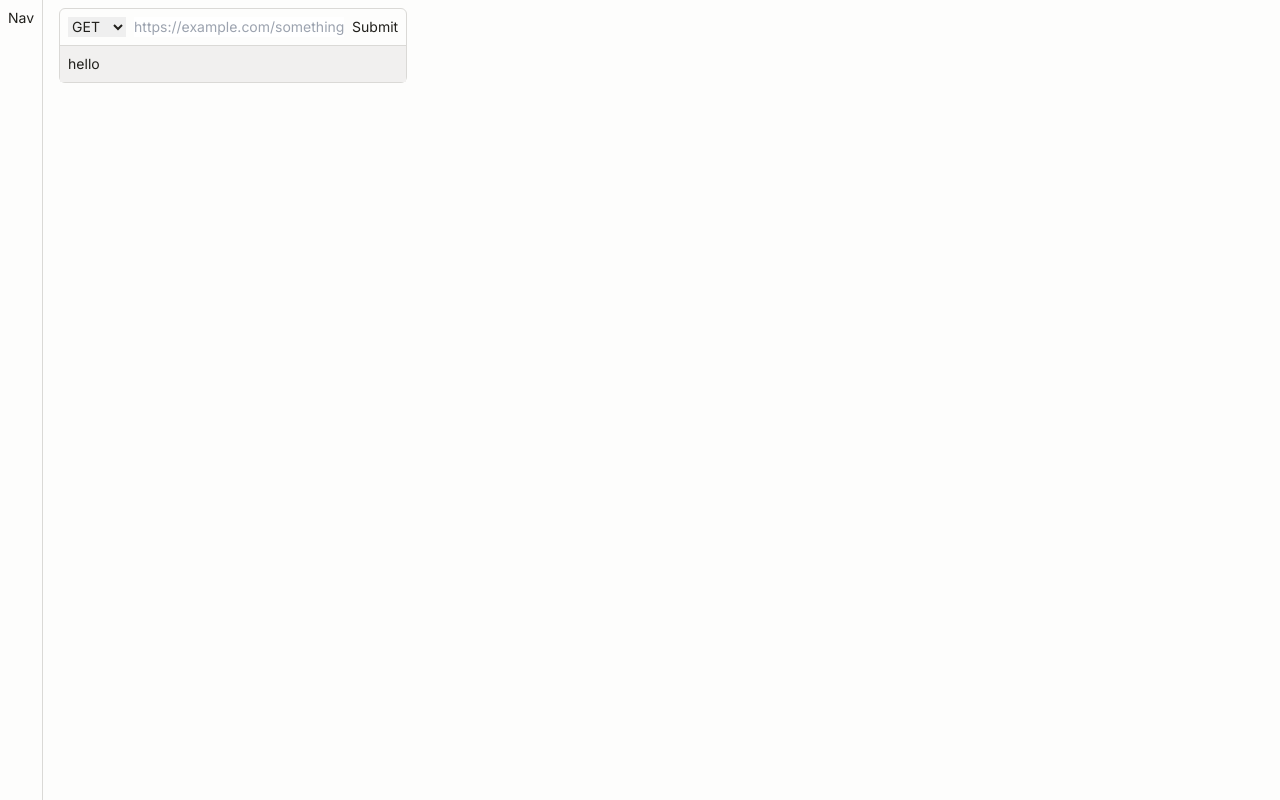
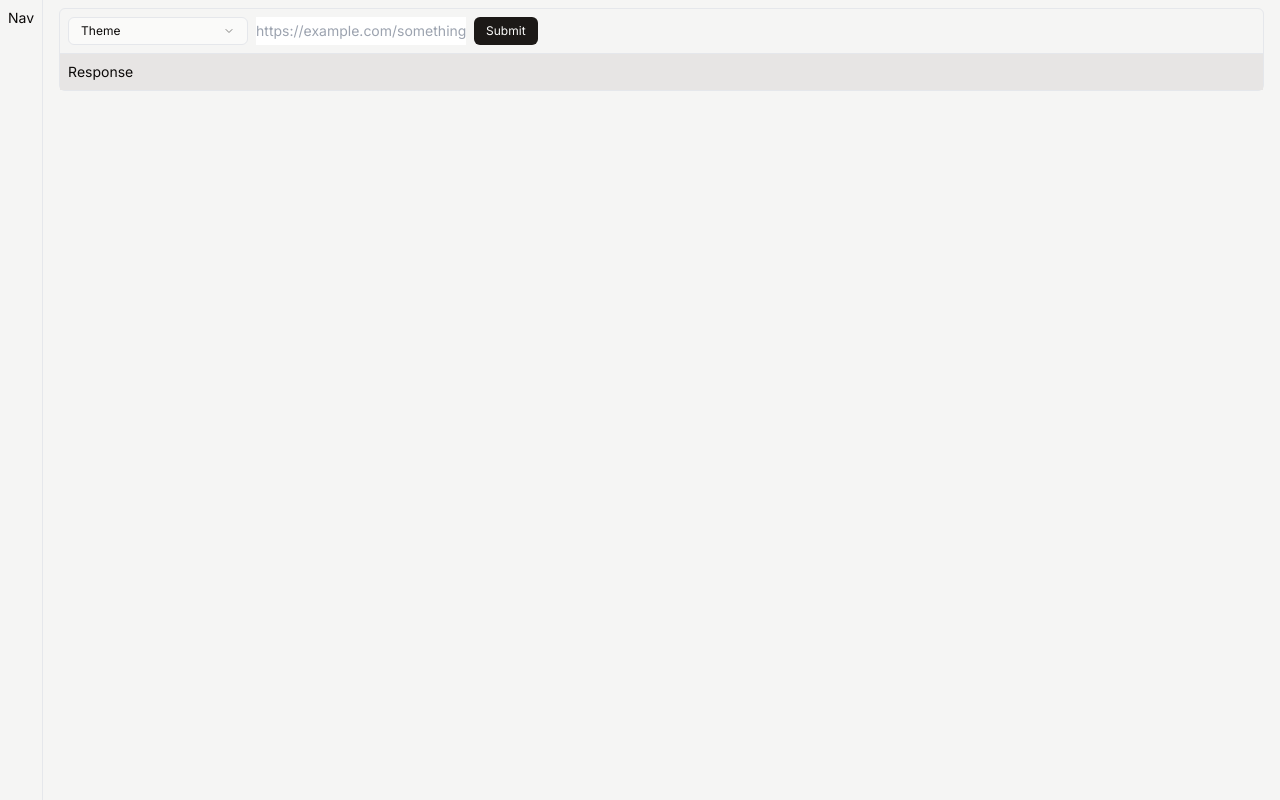
Before and after one commit to daviddkkim/Make, a Next.js app: page / in a window 1280 px wide. Built offline with nearby package versions, Linux system fonts and the light colour scheme.

Commit message:
remove radix colors and stick with tailwind default, and add a select component

```diff
--- a/package.json
+++ b/package.json
@@ -10,7 +10,11 @@
   },
   "dependencies": {
     "@radix-ui/colors": "^3.0.0",
+    "@radix-ui/react-select": "^2.0.0",
+    "@radix-ui/react-slot": "^1.0.2",
+    "class-variance-authority": "^0.7.0",
     "clsx": "^2.1.1",
+    "lucide-react": "^0.394.0",
     "next": "14.2.3",
     "react": "^18",
     "react-dom": "^18",
--- a/src/app/globals.css
+++ b/src/app/globals.css
@@ -3,15 +3,8 @@
 @tailwind utilities;
 
 :root {
-  --foreground-rgb: #21201c;
-  --background-rgb: #fdfdfc;
-}
-
-@media (prefers-color-scheme: dark) {
-  :root {
-    --foreground-rgb: #eeeeec;
-    --background-rgb: #111110;
-  }
+  --foreground-rgb: #0c0a09;
+  --background-rgb: ##f5f5f4;
 }
 
 body {
--- a/src/app/layout.tsx
+++ b/src/app/layout.tsx
@@ -18,12 +18,10 @@ export default function RootLayout({
   return (
     <html lang="en">
       <body className={cn(inter.className, "flex text-sm")}>
-        <nav className="p-2 border-r border-sand-600-light dark:border-sand-600-dark h-screen">
+        <nav className="p-2 border-r bg-stone-100 h-screen">
           Nav
         </nav>
-        <div>
           {children}
-        </div>
       </body>
     </html>
   );
--- a/src/app/page.tsx
+++ b/src/app/page.tsx
@@ -1,20 +1,26 @@
-import Image from "next/image";
+import { Button } from "@/components/Button";
+import { Select, SelectContent, SelectItem, SelectTrigger, SelectValue } from "@/components/Select";
 
 export default function Home() {
   return (
-    <main className="bg-sand-100-light dark:bg-sand-100-dark text-sand-1200-light dark:text-sand-1200-dark  px-4 py-2 ">
-
-      <div className="border border-sand-600-light dark:border-sand-600-dark rounded-md">
+    <main className="bg-stone-100 h-screen w-full  px-4 py-2 ">
+      <div className="border rounded-md">
         <div className=" p-2 flex gap-2">
-          <select>
-            <option>GET</option>
-            <option>POST</option>
-          </select>
+          <Select>
+            <SelectTrigger className="w-[180px]">
+              <SelectValue placeholder="Theme" />
+            </SelectTrigger>
+            <SelectContent>
+              <SelectItem value="light">Light</SelectItem>
+              <SelectItem value="dark">Dark</SelectItem>
+              <SelectItem value="system">System</SelectItem>
+            </SelectContent>
+          </Select>
           <input placeholder="https://example.com/something" />
-          <button> Submit</button>
+          <Button> Submit</Button>
         </div>
-        <div className="bg-sand-300-light dark:bg-sand-300-dark p-2 border-t border-sand-600-light dark:border-sand-600">
-        hello
+        <div className="bg-stone-200 p-2 border-t">
+          Response
         </div>
       </div>
     </main>
--- /dev/null
+++ b/src/components/Button.tsx
@@ -0,0 +1,56 @@
+import * as React from "react"
+import { Slot } from "@radix-ui/react-slot"
+import { cva, type VariantProps } from "class-variance-authority"
+
+import { cn } from "@/libs/utils"
+
+const buttonVariants = cva(
+  "inline-flex items-center justify-center whitespace-nowrap rounded-md text-xs font-regular ring-offset-background transition-colors focus-visible:outline-none focus-visible:ring-2 focus-visible:ring-ring focus-visible:ring-offset-2 disabled:pointer-events-none disabled:opacity-50",
+  {
+    variants: {
+      variant: {
+        default: "bg-stone-900 text-stone-50 hover:bg-stone-800",
+        destructive:
+          "bg-red-600 text-red-950 hover:bg-red-700",
+        outline:
+          "text-sand-1200-light dark:text-sand-1200-dark border border-input bg-sand-100-light dark:bg-sand-100-dark hover:bg-sand-200-light dark:hover:bg-sand-200-dark",
+        secondary:
+          "bg-primary-300-light dark:bg-primary-300-dark border border-color-primary-600-light dark:border-color-primary-600-dark text-primary-1200-light dark:text-primary-1200-dark hover:bg-primary-400-light hover:bg-primary-400-dark",
+        ghost: "hover:bg-accent hover:text-accent-foreground",
+        link: "text-primary underline-offset-4 hover:underline",
+      },
+      size: {
+        default: "h-7 px-3",
+        sm: "h-6 rounded-md px-2",
+        lg: "h-8 rounded-md px-4",
+        icon: "h-8 w-8",
+      },
+    },
+    defaultVariants: {
+      variant: "default",
+      size: "default",
+    },
+  }
+)
+
+export interface ButtonProps
+  extends React.ButtonHTMLAttributes<HTMLButtonElement>,
+    VariantProps<typeof buttonVariants> {
+  asChild?: boolean
+}
+
+const Button = React.forwardRef<HTMLButtonElement, ButtonProps>(
+  ({ className, variant, size, asChild = false, ...props }, ref) => {
+    const Comp = asChild ? Slot : "button"
+    return (
+      <Comp
+        className={cn(buttonVariants({ variant, size, className }))}
+        ref={ref}
+        {...props}
+      />
+    )
+  }
+)
+Button.displayName = "Button"
+
+export { Button, buttonVariants }
--- /dev/null
+++ b/src/components/Select.tsx
@@ -0,0 +1,160 @@
+"use client"
+
+import * as React from "react"
+import * as SelectPrimitive from "@radix-ui/react-select"
+import { Check, ChevronDown, ChevronUp } from "lucide-react"
+
+import { cn } from "@/libs/utils"
+
+const Select = SelectPrimitive.Root
+
+const SelectGroup = SelectPrimitive.Group
+
+const SelectValue = SelectPrimitive.Value
+
+const SelectTrigger = React.forwardRef<
+  React.ElementRef<typeof SelectPrimitive.Trigger>,
+  React.ComponentPropsWithoutRef<typeof SelectPrimitive.Trigger>
+>(({ className, children, ...props }, ref) => (
+  <SelectPrimitive.Trigger
+    ref={ref}
+    className={cn(
+      "flex h-7 w-full items-center justify-between rounded-md border border-input bg-stone-50 px-3 py-2 text-xs ring-offset-background placeholder:text-muted-foreground focus:outline-none focus:ring-2 focus:ring-ring focus:ring-offset-2 disabled:cursor-not-allowed disabled:opacity-50 [&>span]:line-clamp-1",
+      className
+    )}
+    {...props}
+  >
+    {children}
+    <SelectPrimitive.Icon asChild>
+      <ChevronDown className="h-3 w-3 opacity-50" />
+    </SelectPrimitive.Icon>
+  </SelectPrimitive.Trigger>
+))
+SelectTrigger.displayName = SelectPrimitive.Trigger.displayName
+
+const SelectScrollUpButton = React.forwardRef<
+  React.ElementRef<typeof SelectPrimitive.ScrollUpButton>,
+  React.ComponentPropsWithoutRef<typeof SelectPrimitive.ScrollUpButton>
+>(({ className, ...props }, ref) => (
+  <SelectPrimitive.ScrollUpButton
+    ref={ref}
+    className={cn(
+      "flex cursor-default items-center justify-center py-1",
+      className
+    )}
+    {...props}
+  >
+    <ChevronUp className="h-4 w-4" />
+  </SelectPrimitive.ScrollUpButton>
+))
+SelectScrollUpButton.displayName = SelectPrimitive.ScrollUpButton.displayName
+
+const SelectScrollDownButton = React.forwardRef<
+  React.ElementRef<typeof SelectPrimitive.ScrollDownButton>,
+  React.ComponentPropsWithoutRef<typeof SelectPrimitive.ScrollDownButton>
+>(({ className, ...props }, ref) => (
+  <SelectPrimitive.ScrollDownButton
+    ref={ref}
+    className={cn(
+      "flex cursor-default items-center justify-center py-1",
+      className
+    )}
+    {...props}
+  >
+    <ChevronDown className="h-4 w-4" />
+  </SelectPrimitive.ScrollDownButton>
+))
+SelectScrollDownButton.displayName =
+  SelectPrimitive.ScrollDownButton.displayName
+
+const SelectContent = React.forwardRef<
+  React.ElementRef<typeof SelectPrimitive.Content>,
+  React.ComponentPropsWithoutRef<typeof SelectPrimitive.Content>
+>(({ className, children, position = "popper", ...props }, ref) => (
+  <SelectPrimitive.Portal>
+    <SelectPrimitive.Content
+      ref={ref}
+      className={cn(
+        "relative z-50 max-h-96 min-w-[8rem] overflow-hidden rounded-md border bg-stone-50 text-stone-950 shadow-md data-[state=open]:animate-in data-[state=closed]:animate-out data-[state=closed]:fade-out-0 data-[state=open]:fade-in-0 data-[state=closed]:zoom-out-95 data-[state=open]:zoom-in-95 data-[side=bottom]:slide-in-from-top-2 data-[side=left]:slide-in-from-right-2 data-[side=right]:slide-in-from-left-2 data-[side=top]:slide-in-from-bottom-2",
+        position === "popper" &&
+          "data-[side=bottom]:translate-y-1 data-[side=left]:-translate-x-1 data-[side=right]:translate-x-1 data-[side=top]:-translate-y-1",
+        className
+      )}
+      position={position}
+      {...props}
+    >
+      <SelectScrollUpButton />
+      <SelectPrimitive.Viewport
+        className={cn(
+          "p-1",
+          position === "popper" &&
+            "h-[var(--radix-select-trigger-height)] w-full min-w-[var(--radix-select-trigger-width)]"
+        )}
+      >
+        {children}
+      </SelectPrimitive.Viewport>
+      <SelectScrollDownButton />
+    </SelectPrimitive.Content>
+  </SelectPrimitive.Portal>
+))
+SelectContent.displayName = SelectPrimitive.Content.displayName
+
+const SelectLabel = React.forwardRef<
+  React.ElementRef<typeof SelectPrimitive.Label>,
+  React.ComponentPropsWithoutRef<typeof SelectPrimitive.Label>
+>(({ className, ...props }, ref) => (
+  <SelectPrimitive.Label
+    ref={ref}
+    className={cn("py-1.5 pl-8 pr-2 text-sm font-semibold", className)}
+    {...props}
+  />
+))
+SelectLabel.displayName = SelectPrimitive.Label.displayName
+
+const SelectItem = React.forwardRef<
+  React.ElementRef<typeof SelectPrimitive.Item>,
+  React.ComponentPropsWithoutRef<typeof SelectPrimitive.Item>
+>(({ className, children, ...props }, ref) => (
+  <SelectPrimitive.Item
+    ref={ref}
+    className={cn(
+      "relative flex w-full cursor-default select-none items-center rounded-sm py-1.5 pl-8 pr-2 text-xs outline-none focus:bg-stone-200 focus:text-accent-foreground data-[disabled]:pointer-events-none data-[disabled]:opacity-50",
+      className
+    )}
+    {...props}
+  >
+    <span className="absolute left-2 flex h-3.5 w-3.5 items-center justify-center">
+      <SelectPrimitive.ItemIndicator>
+        <Check className="h-3 w-3" />
+      </SelectPrimitive.ItemIndicator>
+    </span>
+
+    <SelectPrimitive.ItemText>{children}</SelectPrimitive.ItemText>
+  </SelectPrimitive.Item>
+))
+SelectItem.displayName = SelectPrimitive.Item.displayName
+
+const SelectSeparator = React.forwardRef<
+  React.ElementRef<typeof SelectPrimitive.Separator>,
+  React.ComponentPropsWithoutRef<typeof SelectPrimitive.Separator>
+>(({ className, ...props }, ref) => (
+  <SelectPrimitive.Separator
+    ref={ref}
+    className={cn("-mx-1 my-1 h-px bg-muted", className)}
+    {...props}
+  />
+))
+SelectSeparator.displayName = SelectPrimitive.Separator.displayName
+
+export {
+  Select,
+  SelectGroup,
+  SelectValue,
+  SelectTrigger,
+  SelectContent,
+  SelectLabel,
+  SelectItem,
+  SelectSeparator,
+  SelectScrollUpButton,
+  SelectScrollDownButton,
+}
--- a/tailwind.config.ts
+++ b/tailwind.config.ts
@@ -12,105 +12,12 @@ const config: Config = {
         "gradient-radial": "radial-gradient(var(--tw-gradient-stops))",
         "gradient-conic":
           "conic-gradient(from 180deg at 50% 50%, var(--tw-gradient-stops))",
+        //          "primary-button": "linear-gradient(to bottom, #0300e0, #0300e0 ),linear-gradient(to bottom,#0000 50%, #00000017),linear-gradient(to bottom,#0000 50%, #0300e0 80%)"
       },
-      colors: {
-        "primary-100": {
-          light: "#fcfdff",
-          dark: "#091021"
-        },
-        "primary-200": {
-          light: "#f5faff",
-          dark: "#0d172c"
-        },
-        "primary-300": {
-          light: "#eaf2ff",
-          dark: "#0c2158"
-        },
-        "primary-400": {
-          light: "#ddeaff",
-          dark: "#0c2977"
-        },
-        "primary-500": {
-          light: "#ccdfff",
-          dark: "#11328d"
-        },
-        "primary-600": {
-          light: "#b6d1ff",
-          dark: "#193e9f"
-        },
-        "primary-700": {
-          light: "#97beff",
-          dark: "204ab6"
-        },
-        "primary-800": {
-          light: "#72a3ff",
-          dark: "#2556d6"
-        },
-        "primary-900": {
-          light: "#0300e0",
-          dark: "#0300e0"
-        },
-        "primary-1000": {
-          light: "#32009b",
-          dark: "#32009b"
-        },
-        "primary-1100": {
-          light: "#164df3",
-          dark: "#89b1ff"
-        },
-        "primary-1200": {
-          light: "#0f296f",
-          dark: "#d0e2ff"
-        },
-        "sand-100": {
-          light: "#fdfdfc",
-          dark: "#111110"
-        },
-        "sand-200": {
-          light: "#f9f9f8",
-          dark: "#191918"
-        },
-        "sand-300": {
-          light: "#f1f0ef",
-          dark: "#222221"
-        },
-        "sand-400": {
-          light: "#e9e8e6",
-          dark: "#2a2a28"
-        },
-        "sand-500": {
-          light: "#e2e1de",
-          dark: "#31312e"
-        },
-        "sand-600": {
-          light: "#dad9d6",
-          dark: "#3b3a37"
-        },
-        "sand-700": {
-          light: "#cfceca",
-          dark: "#494844"
-        },
-        "sand-800": {
-          light: "#bcbbb5",
-          dark: "#62605b"
-        },
-        "sand-900": {
-          light: "#8d8d86",
-          dark: "#6f6d66"
-        },
-        "sand-1000": {
-          light: "#82827c",
-          dark: "#7c7b74"
-        },
-        "sand-1100": {
-          light: "#63635e",
-          dark: "#b5b3ad"
-        },
-        "sand-1200": {
-          light: "#21201c",
-          dark: "#eeeeec"
-        },
-      }
+      boxShadow: {
+        "primary-button": "inset 0 0 0 1px #00000017,inset 0 -2px 1px #0000000f,inset 0 0 0 1px #0300e0, inset 0 4px 2px -2px #00000072,inset 0 2px 1px -1px #00000072",
+
+      },
     },
 
   },
```
Also changed, not shown: 1 other file (tests, documents, lock files or other folders).
